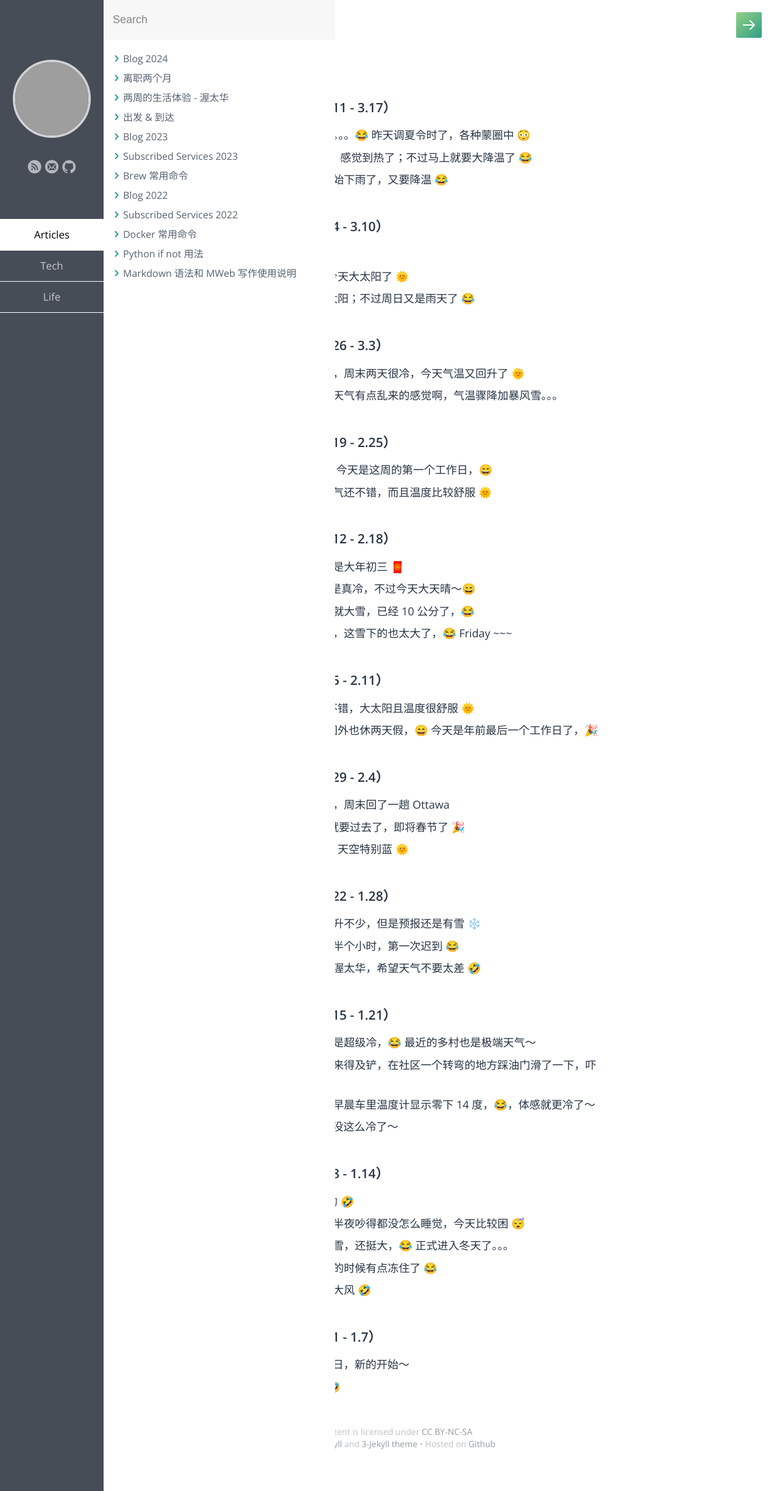
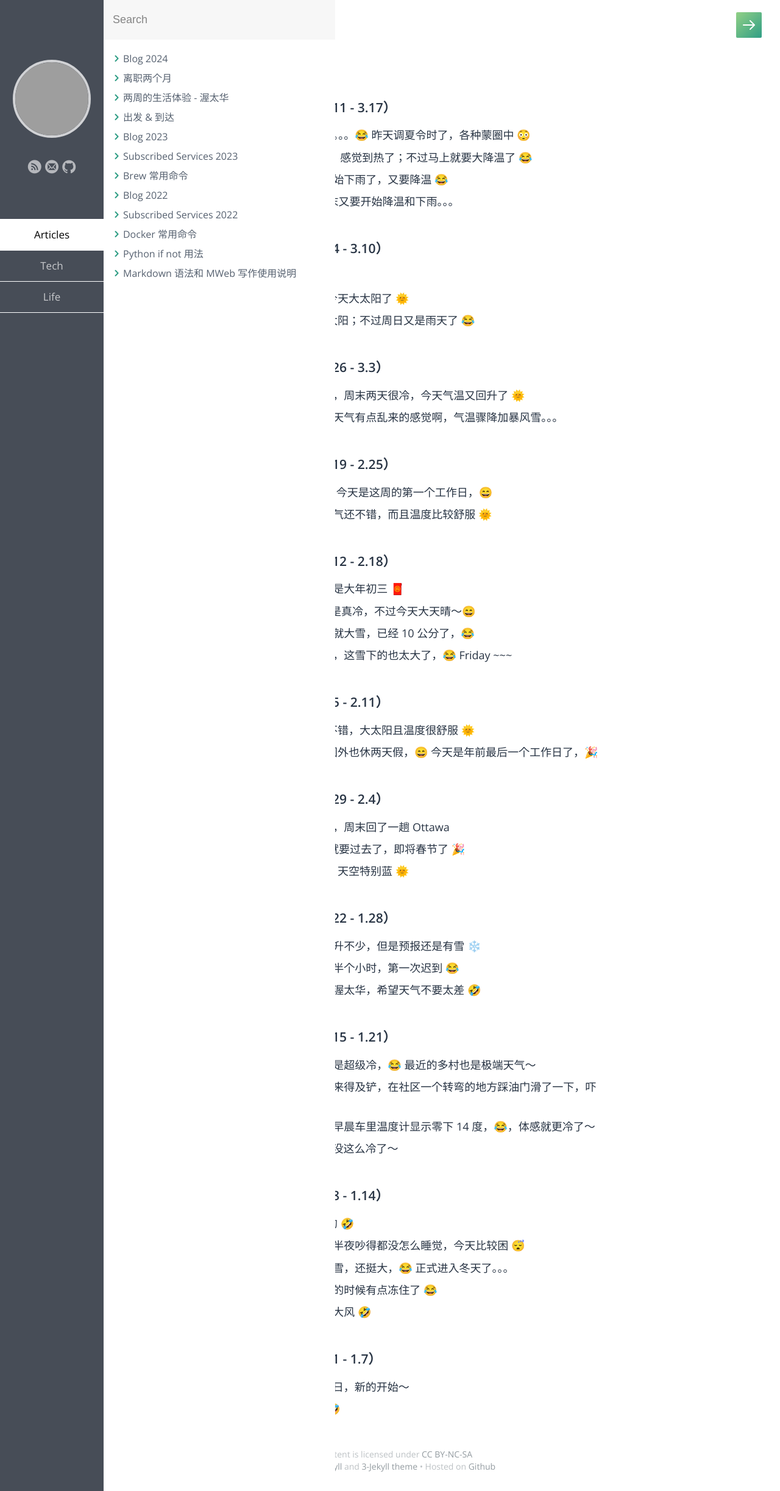
Before and after one commit to samxupeiran/samxupeiran.github.io, a Jekyll site: the page built from _posts/life/2024-01-02-my-blog.md, in a window 1280 px wide. Shown: the whole page at 61% size. Built offline with Jekyll 4.4.1, drawn with Linux system fonts in a browser that asks for light colours; some web fonts are replaced; grey boxes are pictures that could not be loaded.

Commit message:
feat: add weekly blog 3.15

```diff
--- a/_posts/life/2024-01-02-my-blog.md
+++ b/_posts/life/2024-01-02-my-blog.md
@@ -10,6 +10,7 @@ tags: Blog
      - 3.11 一到周末就天气不好。。。😂 昨天调夏令时了，各种蒙圈中 😳
      - 3.13 今天最高接近 20 度，感觉到热了；不过马上就要大降温了 😂
      - 3.14 忙碌的一天，下午开始下雨了，又要降温 😂
+     - 3.15 今天是周五 🎉，周末又要开始降温和下雨。。。
 
 - ### 2024 年 3 月 第 1 周（3.4 - 3.10）
      - 3.4 正式进入 3 月了，⛽️
```
